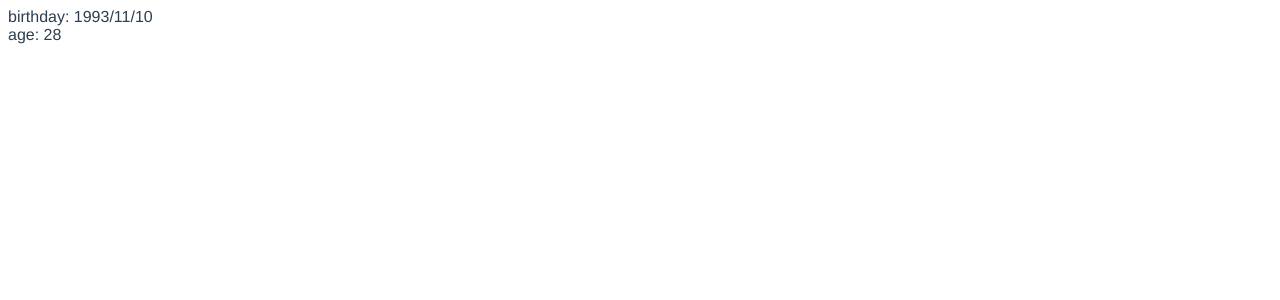
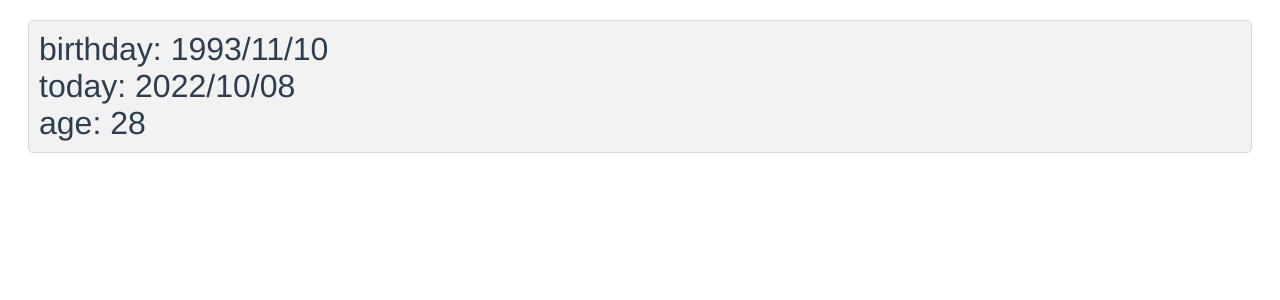
Before and after one commit to ssatosays/myage, a Vue app: page / in a window 1280 px wide. Shown: the top 300 px of the page. Built offline with nearby package versions, Linux system fonts and the light colour scheme.

Commit message:
Update App.vue

```diff
--- a/src/App.vue
+++ b/src/App.vue
@@ -1,6 +1,9 @@
 <template>
-  <div id="birthday">birthday: {{ birthday }}</div>
-  <div id="age">age: {{ age }}</div>
+  <div class="card">
+    <div id="birthday">birthday: {{ birthday }}</div>
+    <div id="today">today: {{ today }}</div>
+    <div id="age">age: {{ age }}</div>
+  </div>
 </template>
 
 <script>
@@ -10,20 +13,36 @@ export default {
   },
   data() {
     return {
-      birthday: '1993/11/10',
-      age: 0
+      birthday: '',
+      today: '',
+      age: 0,
+      internalData: {
+        birthday: {
+          year: 1993,
+          month: 11,
+          date: 10
+        }
+      }
     }
   },
   mounted() {
-    this.age = this.calc()
+    this.birthday = this.getBirthday()
+    this.today = this.getToday()
+    this.age = this.getAge()
   },
   methods: {
-    calc() {
-      const birthday = {
-        year: 1993,
-        month: 11,
-        date: 10
-      }
+    getBirthday() {
+      const birthday = this.internalData.birthday
+      return birthday.year + '/' + birthday.month + '/' + birthday.date
+    },
+    getToday() {
+      const today = new Date()
+      return today.getFullYear() + '/' +
+        (today.getMonth() + 1).toString().padStart(2, "0") + '/' +
+        today.getDate().toString().padStart(2, "0")
+    },
+    getAge() {
+      const birthday = this.internalData.birthday
       const today = new Date()
       const thisYearBirthday = new Date(today.getFullYear(), birthday.month - 1, birthday.date)
       let age = today.getFullYear() - birthday.year
@@ -42,5 +61,17 @@ export default {
   -webkit-font-smoothing: antialiased;
   -moz-osx-font-smoothing: grayscale;
   color: #2c3e50;
+  font-size: 2rem;
+}
+div.card {
+  background: #f2f2f2;
+  border-radius: 5px;
+  border-style: solid;
+  border-width: 1px;
+  border-color: #d9d9d9;
+  margin-top: 20px;
+  margin-left: 20px;
+  margin-right: 20px;
+  padding: 10px;
 }
 </style>
```
